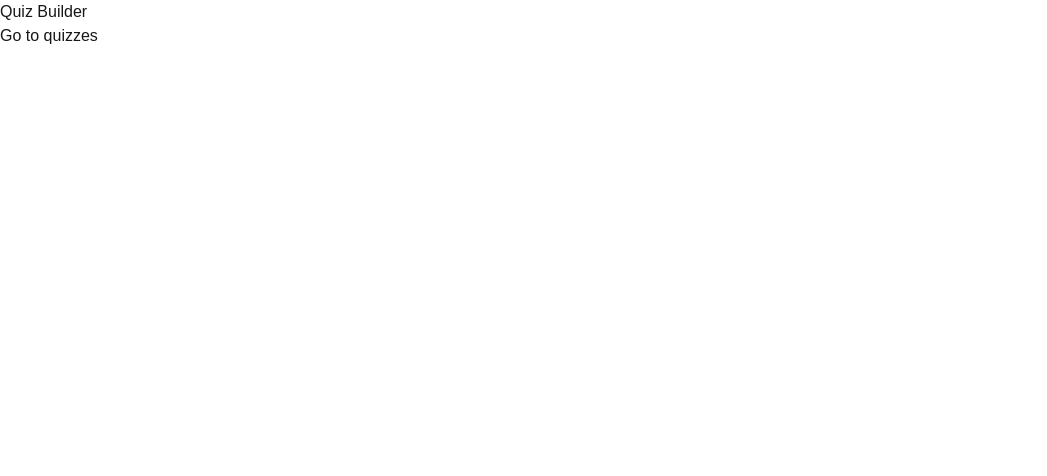
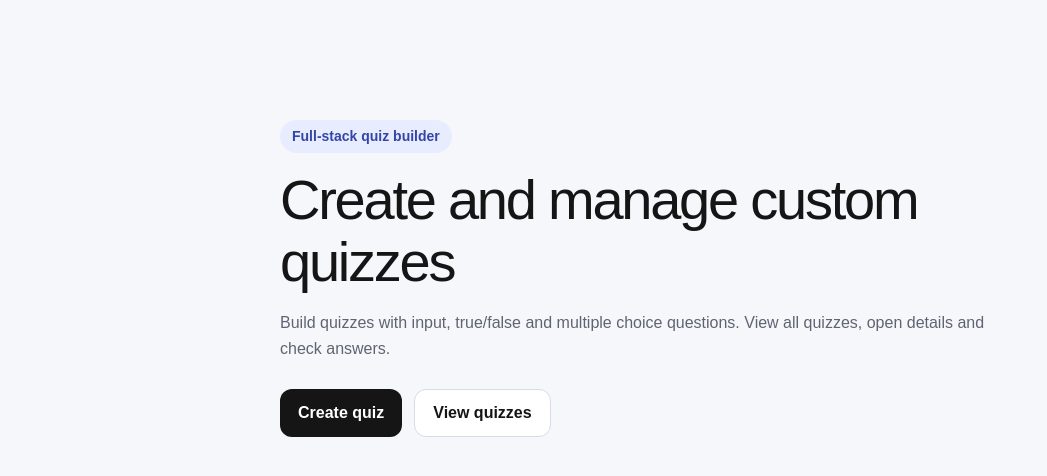
Before and after one commit to Romanna-Brych/quiz-builder, a Next.js app in the folder frontend/: page / in a window 1280 px wide. Shown: the top 476 px of the page, without its empty margins (0-1047 px from the left). Built offline with nearby package versions, Linux system fonts and the light colour scheme.

Commit message:
style home page

```diff
--- /dev/null
+++ b/frontend/app/page.module.css
@@ -0,0 +1,84 @@
+.page {
+  min-height: 100vh;
+  padding: 24px;
+  background: #f6f7fb;
+  color: #151515;
+}
+
+.hero {
+  max-width: 720px;
+  margin: 0 auto;
+  padding: 48px 0;
+}
+
+.badge {
+  display: inline-block;
+  margin-bottom: 16px;
+  padding: 6px 12px;
+  border-radius: 999px;
+  background: #e8ecff;
+  color: #3346a8;
+  font-size: 14px;
+  font-weight: 600;
+}
+
+.title {
+  margin: 0;
+  font-size: 36px;
+  line-height: 1.1;
+  letter-spacing: -0.04em;
+}
+
+.text {
+  margin: 18px 0 28px;
+  color: #5f6472;
+  font-size: 16px;
+  line-height: 1.6;
+}
+
+.actions {
+  display: flex;
+  flex-direction: column;
+  gap: 12px;
+}
+
+.primaryLink,
+.secondaryLink {
+  display: inline-flex;
+  justify-content: center;
+  align-items: center;
+  min-height: 48px;
+  padding: 0 18px;
+  border-radius: 12px;
+  font-weight: 600;
+  text-decoration: none;
+}
+
+.primaryLink {
+  background: #151515;
+  color: #ffffff;
+}
+
+.secondaryLink {
+  border: 1px solid #d7dbe7;
+  background: #ffffff;
+  color: #151515;
+}
+
+@media (min-width: 640px) {
+  .page {
+    padding: 40px;
+  }
+
+  .hero {
+    padding: 80px 0;
+  }
+
+  .title {
+    font-size: 56px;
+  }
+
+  .actions {
+    flex-direction: row;
+  }
+}
--- a/frontend/app/page.tsx
+++ b/frontend/app/page.tsx
@@ -1,8 +1,29 @@
+import Link from "next/link";
+import styles from "./page.module.css";
+
 export default function Home() {
   return (
-    <div>
-      <h1>Quiz Builder</h1>
-      <a href="/quizzes">Go to quizzes</a>
-    </div>
+    <main className={styles.page}>
+      <section className={styles.hero}>
+        <p className={styles.badge}>Full-stack quiz builder</p>
+
+        <h1 className={styles.title}>Create and manage custom quizzes</h1>
+
+        <p className={styles.text}>
+          Build quizzes with input, true/false and multiple choice questions.
+          View all quizzes, open details and check answers.
+        </p>
+
+        <div className={styles.actions}>
+          <Link href="/create" className={styles.primaryLink}>
+            Create quiz
+          </Link>
+
+          <Link href="/quizzes" className={styles.secondaryLink}>
+            View quizzes
+          </Link>
+        </div>
+      </section>
+    </main>
   );
 }
```
